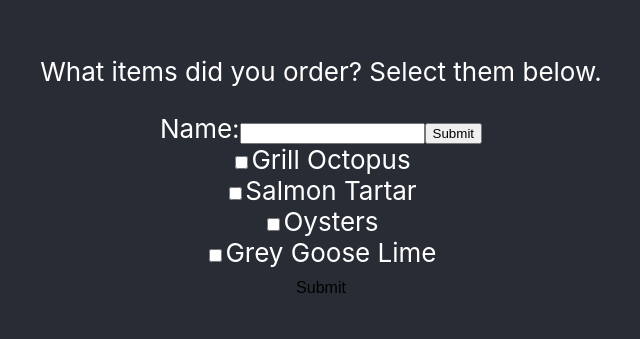
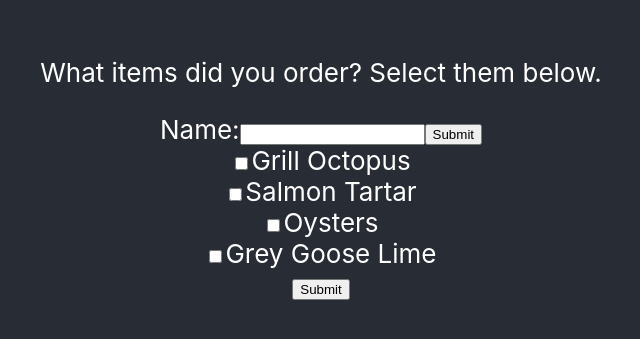
Before and after one commit to dterr/fraction, a React (Create React App) app in the folder frontend-react-draft/: page /page4 in a window 1280 px wide. Shown: the part 235-574 px from the top of the page, without its empty margins (319-959 px from the left). Built offline with nearby package versions, Linux system fonts and the light colour scheme.

Commit message:
Changed submit button to a regular button

```diff
--- a/frontend-react-draft/src/components/Page4.js
+++ b/frontend-react-draft/src/components/Page4.js
@@ -86,7 +86,7 @@
                 </div>
 
                 <div>
-                  <Link to="/page6/"><button className="upload-button">Submit</button></Link>
+                  <Link to="/page6/"><button>Submit</button></Link>
                 </div>
 
 
```
